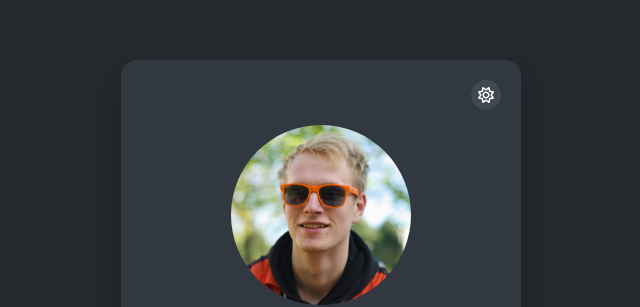
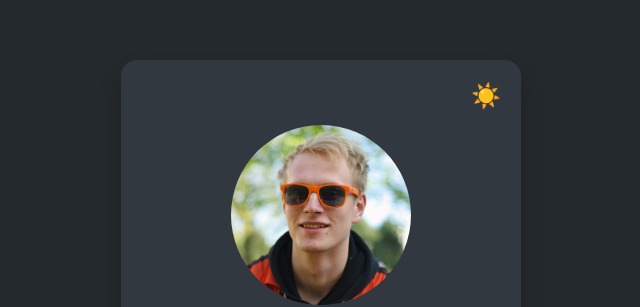
Before and after one commit to carlwiede/carlwiede.se, a plain HTML site: page index.html in a window 1280 px wide. Shown: the part 115-422 px from the top of the page, 319-959 px from the left. Drawn offline with Linux system fonts and the light colour scheme.

Commit message:
changed light switch toggle to sun and moon emoji

```diff
--- a/style.css
+++ b/style.css
@@ -158,7 +158,6 @@ section .card .sci li a:hover:before
     position: absolute;
     top: 20px;
     right: 20px;
-    background: #e9f5ff;;
     width: 30px;
     height: 30px;
     border-radius: 50%;
@@ -166,25 +165,18 @@ section .card .sci li a:hover:before
     justify-content: center;
     align-items: center;
     cursor: pointer;
-    transition: background 0.5s;
-}
-
-section.dark .toggle
-{
-    background: #404852;
+    transition: 0.5s ease-in-out;
+    font-size: 1.5em;
 }
 
 .toggle::before
 {
-    content: '\f186';
-    font-family: fontAwesome;
-    color: #2fa1ff;
+    content: '🌑';
 }
 
 section.dark .toggle::before
 {
-    content: '\f185';
-    color: #fff;
+    content: '☀️';
 }
 
 .con-tooltip {
```
